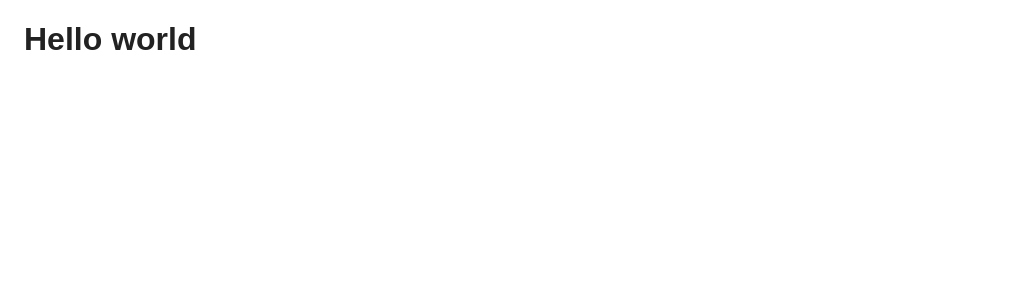
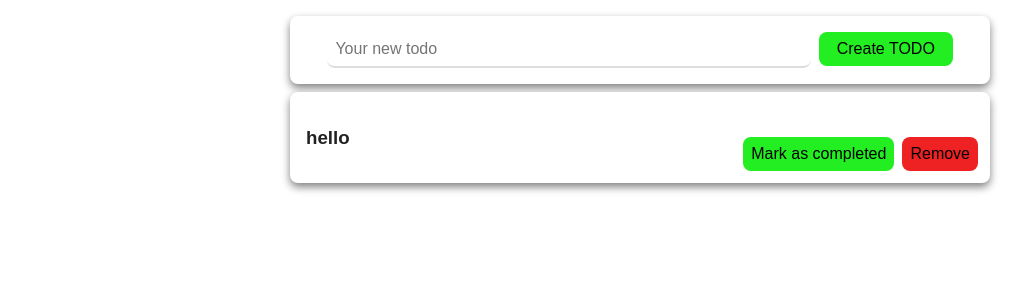
Before and after one commit to chloe-1903/react_ecosystems, a React app: page / in a window 1280 px wide. Shown: the top 300 px of the page, without its empty margins (0-1032 px from the left). Built offline with nearby package versions, Linux system fonts and the light colour scheme.

Commit message:
todo list

```diff
--- a/src/App.js
+++ b/src/App.js
@@ -1,9 +1,10 @@
 import React from 'react';
 import './App.css';
+import TodoList from './todos/Todolist';
 
 const App = () => (
     <div className='app'>
-        <h1>Hello world</h1>
+        <TodoList />
     </div>
 )
 
--- /dev/null
+++ b/src/todos/NewTodoForm.css
@@ -0,0 +1,28 @@
+.new-todo-form {
+    border-radius: 8px;
+    padding: 16px;
+    text-align: center;
+    box-shadow: 0 4px 8px grey;
+}
+
+.new-todo-input {
+    font-size: 16px;
+    padding: 8px;
+    border: none;
+    border-bottom: 2px solid #ddd;
+    border-radius: 8px;
+    width: 70%;
+    outline: none;
+}
+
+.new-todo-button {
+    font-size: 16px;
+    padding: 8px;
+    border: none;
+    border-radius: 8px;
+    outline: none;
+    cursor: pointer;
+    margin-left: 8px;
+    width: 20%;
+    background-color: #22ee22;
+}
--- /dev/null
+++ b/src/todos/NewTodoForm.js
@@ -0,0 +1,19 @@
+import React, {useState} from 'react'
+import './NewTodoForm.css';
+
+const NewTodoForm = () => {
+    const [inputValue, setInputValue] = useState('');
+    return (
+        <div className='new-todo-form'>
+            <input
+                className='new-todo-input'
+                type="text"
+                placeholder='Your new todo'
+                value={inputValue}
+                onChange={e => setInputValue(e.target.value)}/>
+            <button className='new-todo-button'>Create TODO</button>
+        </div>
+    )
+}
+
+export default NewTodoForm;
--- /dev/null
+++ b/src/todos/TodoList.css
@@ -0,0 +1,4 @@
+.list-wrapper {
+    max-width: 700px;
+    margin: auto;
+}
--- /dev/null
+++ b/src/todos/TodoList.js
@@ -0,0 +1,13 @@
+import React from 'react'
+import NewTodoForm from './NewTodoForm';
+import TodoListItem from './TodoListItem';
+import './TodoList.css';
+
+const TodoList = ({todos = [ {id: 1, text: 'hello'} ]}) => (
+    <div className='list-wrapper'>
+        <NewTodoForm />
+        {todos.map((todo) => <TodoListItem key={todo.id} todo={todo} />)}
+    </div>
+)
+
+export default TodoList;
--- /dev/null
+++ b/src/todos/TodoListItem.css
@@ -0,0 +1,34 @@
+.todo-item-container {
+    background: #fff;
+    border-radius: 8px;
+    margin-top: 8px;
+    padding: 16px;
+    position: relative;
+    box-shadow: 0 4px 8px grey;
+}
+
+.buttons-container {
+    position: absolute;
+    right: 12px;
+    bottom: 12px;
+}
+
+button {
+    font-size: 16px;
+    padding: 8px;
+    border: none;
+    border-radius: 8px;
+    outline: none;
+    cursor: pointer;
+}
+
+.completed-button {
+    display: inline-block;
+    background-color: #22ee22;
+}
+
+.remove-button {
+    display: inline-block;
+    background-color: #ee2222;
+    margin-left: 8px;
+}
--- /dev/null
+++ b/src/todos/TodoListItem.js
@@ -0,0 +1,14 @@
+import React from "react";
+import './TodoListItem.css';
+
+const TodoListItem = ({todo}) => (
+    <div className="todo-item-container">
+        <h3>{todo.text}</h3>
+        <div className="buttons-container">
+            <button className="completed-button">Mark as completed</button>
+            <button className="remove-button">Remove</button>
+        </div>
+    </div>
+)
+
+export default TodoListItem;
```
